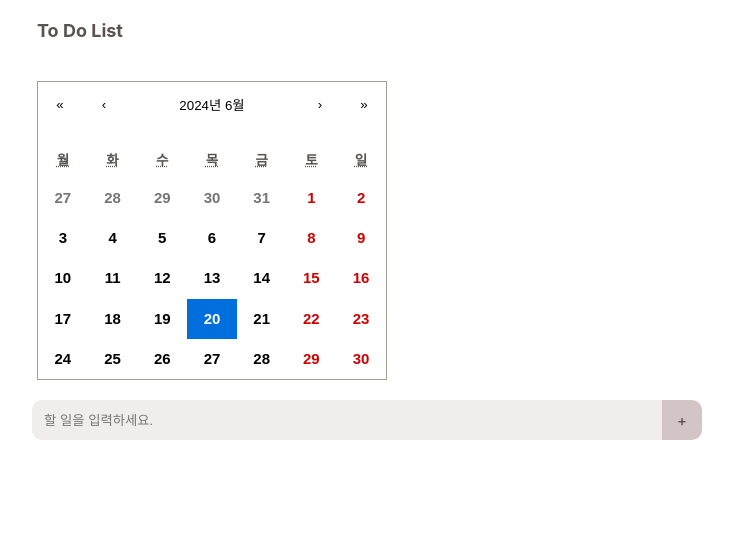
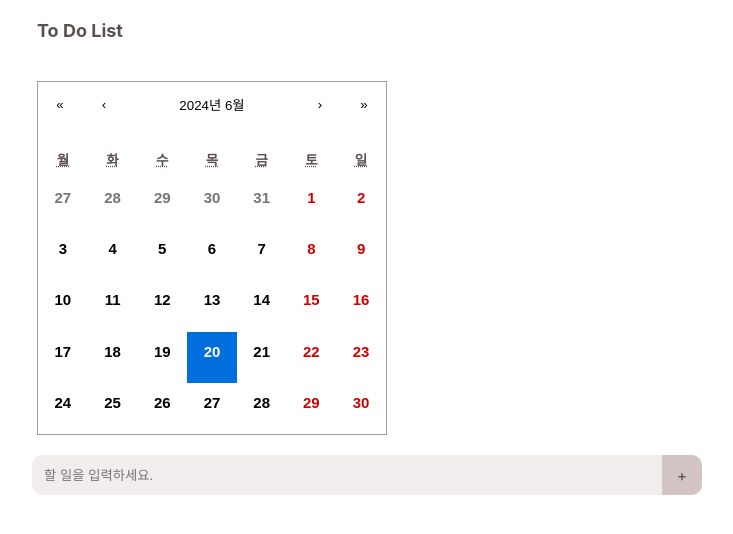
Before and after one commit to Jungdoosik/todoList, a React (Create React App) app: page / in a window 1280 px wide. Shown: the top 534 px of the page, without its empty margins (273-1006 px from the left). Built offline with nearby package versions, Linux system fonts and the light colour scheme.

Commit message:
react-calendar todo진행사항 표시 commit

```diff
--- a/src/App.css
+++ b/src/App.css
@@ -123,3 +123,44 @@
 	font-size: 18px;
 	text-align: left;
 }
+
+.dotArea {
+	display: flex;
+	justify-content: center;
+}
+
+.greenDot {
+	height: 8px;
+	width: 8px;
+	background-color: #06c520;
+	border-radius: 50%;
+	text-align: center;
+	margin-top: 3px;
+}
+
+.redDot {
+	height: 8px;
+	width: 8px;
+	background-color: #d81111;
+	border-radius: 50%;
+	text-align: center;
+	margin-top: 3px;
+}
+
+.yellowDot {
+	height: 8px;
+	width: 8px;
+	background-color: #f7e70e;
+	border-radius: 50%;
+	text-align: center;
+	margin-top: 3px;
+}
+
+.noDot {
+	height: 8px;
+	width: 8px;
+	background-color: #51f8c300;
+	border-radius: 50%;
+	text-align: center;
+	margin-top: 3px;
+}
--- a/src/App.js
+++ b/src/App.js
@@ -18,7 +18,7 @@ export function App() {
       sequance = 0;
     }
     const handleSetInit = () => {
-      window.localStorage.setItem("todoList", "[{},{}]");
+      window.localStorage.setItem("todoList", "[]");
       return "[]";
     };
 
@@ -65,7 +65,6 @@ export function App() {
 
   const handleChooseDate = (val) => {
     let date = moment(val).format('YYYYMMDD');
-    console.log(date)
     setChooseDate(date);
 
   }
@@ -82,6 +81,46 @@ export function App() {
               formatDay={(locale, date) => moment(date).format('D')}
               onChange={(value) => handleChooseDate(value)}
               value={chooseDate}
+              tileContent={({ date, view }) => {
+                console.log("======")
+                const html = [];
+                // const array = [];
+                let redDot = 0;
+                let greenDot = 0;
+                for (let i = 0; i < todoList.length; i++) {
+                  if (moment(date).format('YYYYMMDD') === todoList[i].chooseDate) {
+                    if (todoList[i].tf === false) {
+                      redDot++
+                    } else if (todoList[i].tf === true) {
+                      greenDot++
+                    }
+                    // if (array.length === 0) {
+                    //   array.push({ tf: todoList[i].tf, id: todoList[i].id, text: todoList[i].text })
+                    // } else {
+                    //   array.push({ tf: todoList[i].tf, id: todoList[i].id, text: todoList[i].text })
+                    // }
+                  }
+                }
+                console.log(redDot)
+                console.log(greenDot)
+                if (redDot > 0 && greenDot > 0) {
+                  html.push(<div className="yellowDot"></div>);
+                } else if (redDot > 0 && greenDot === 0) {
+                  html.push(<div className="redDot"></div>);
+                } else if (redDot === 0 && greenDot > 0) {
+                  html.push(<div className="greenDot"></div>);
+                } else {
+                  html.push(<div className="noDot"></div>);
+                }
+                return (
+                  <div className='dotArea'>
+                    {html}
+                  </div>
+                );
+
+
+
+              }}
             />
           </div>
           <div className='todoAdd'>
@@ -95,8 +134,9 @@ export function App() {
           </div>
           {
             todoList.map((item, i) => {
+              const html = [];
               if (item.chooseDate === moment(chooseDate).format('YYYYMMDD')) {
-                return (
+                html.push(
                   <div className='todoItem' key={i}>
                     <div className='todoCheckBox' onClick={() => handleTodoCheck(item.tf, i)}>
                       <div className='checkIcon'>
@@ -110,6 +150,11 @@ export function App() {
                   </div>
                 )
               }
+              return (
+                <div key={i}>
+                  {html}
+                </div>
+              )
             }
             )
           }
```
